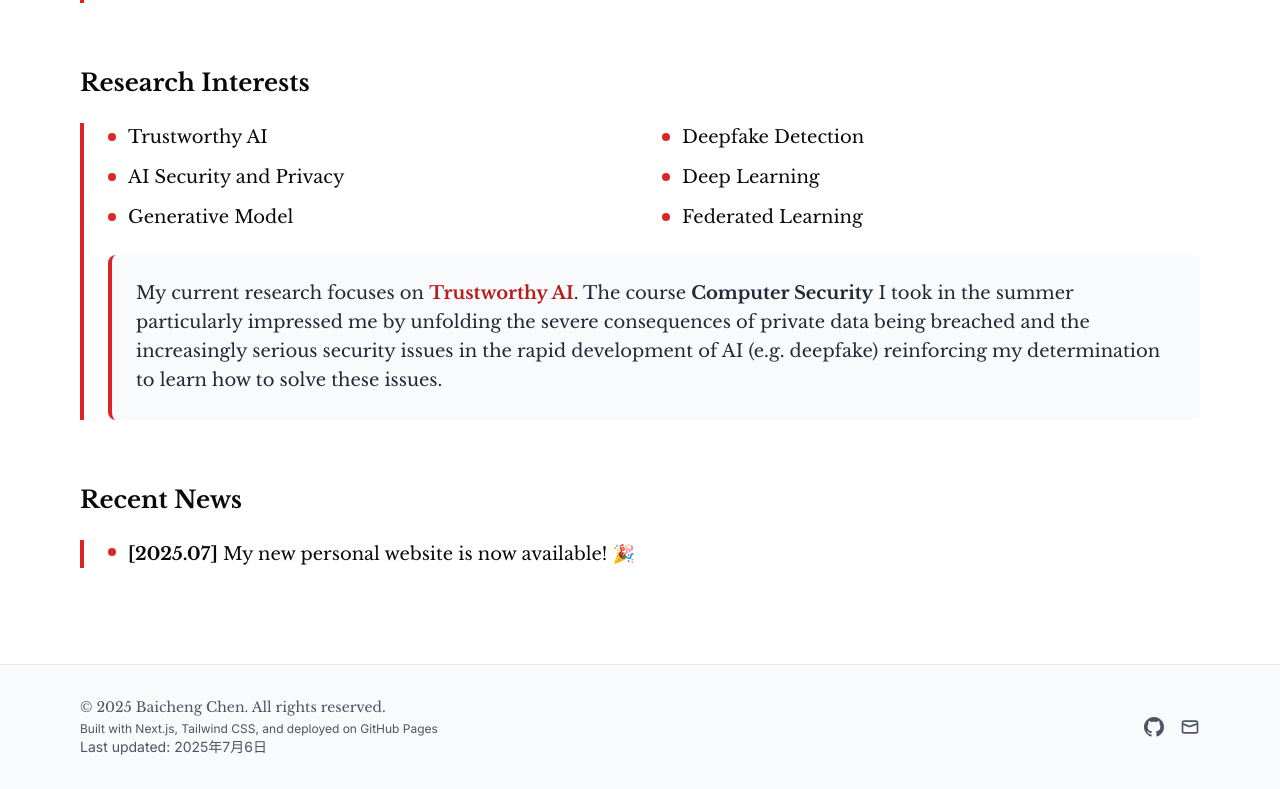
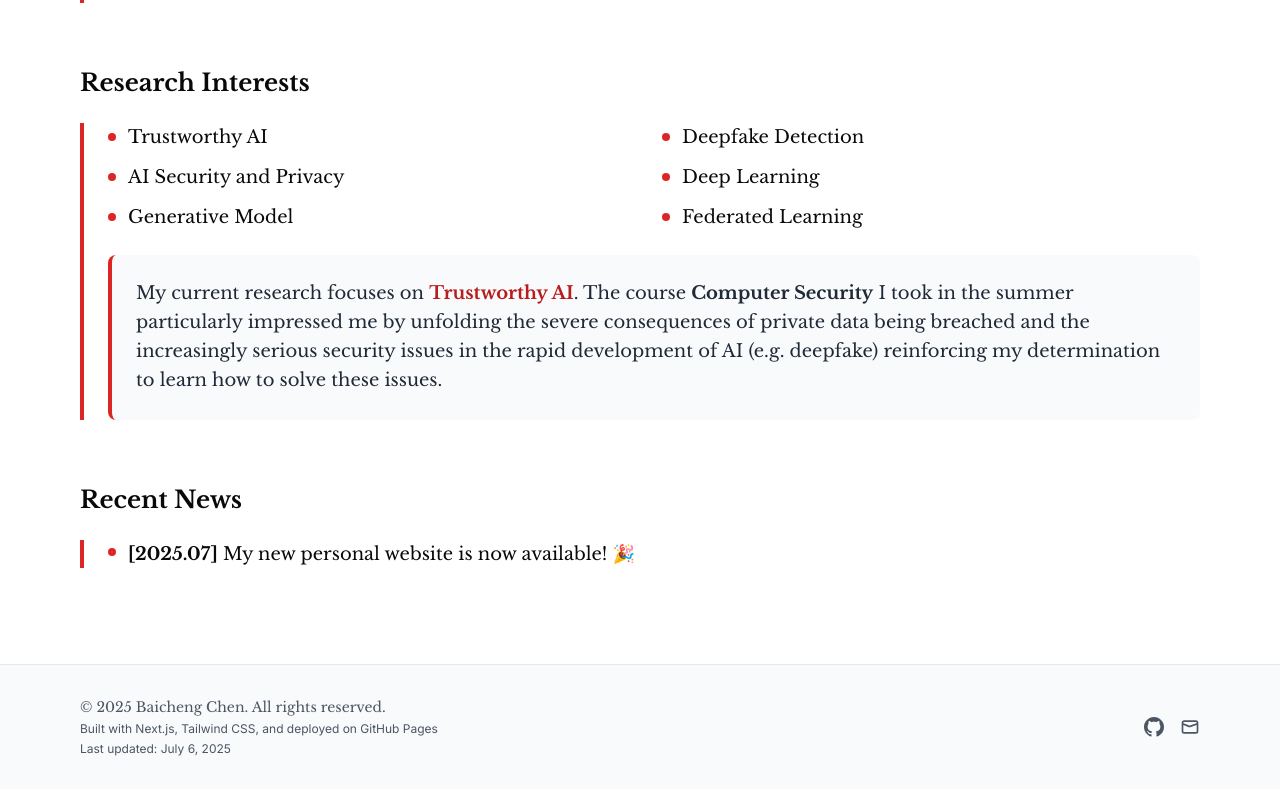
Before and after one commit to BaichengDanny/baichengdanny.github.io, a Next.js app: page / in a window 1280 px wide. Shown: the part 962-1751 px from the top of the page. Built offline with nearby package versions, Linux system fonts and the light colour scheme.

Commit message:
update footer

```diff
--- a/src/components/Footer.tsx
+++ b/src/components/Footer.tsx
@@ -15,8 +15,8 @@ export default function Footer() {
             <p className="text-xs mt-1">
               Built with Next.js, Tailwind CSS, and deployed on GitHub Pages
             </p>
-            <p>
-              Last updated: {new Date().toLocaleDateString('zh-CN', {
+            <p className="text-xs mt-1">
+              Last updated: {new Date().toLocaleDateString('en-US', {
                 year: 'numeric',
                 month: 'long',
                 day: 'numeric'
```
